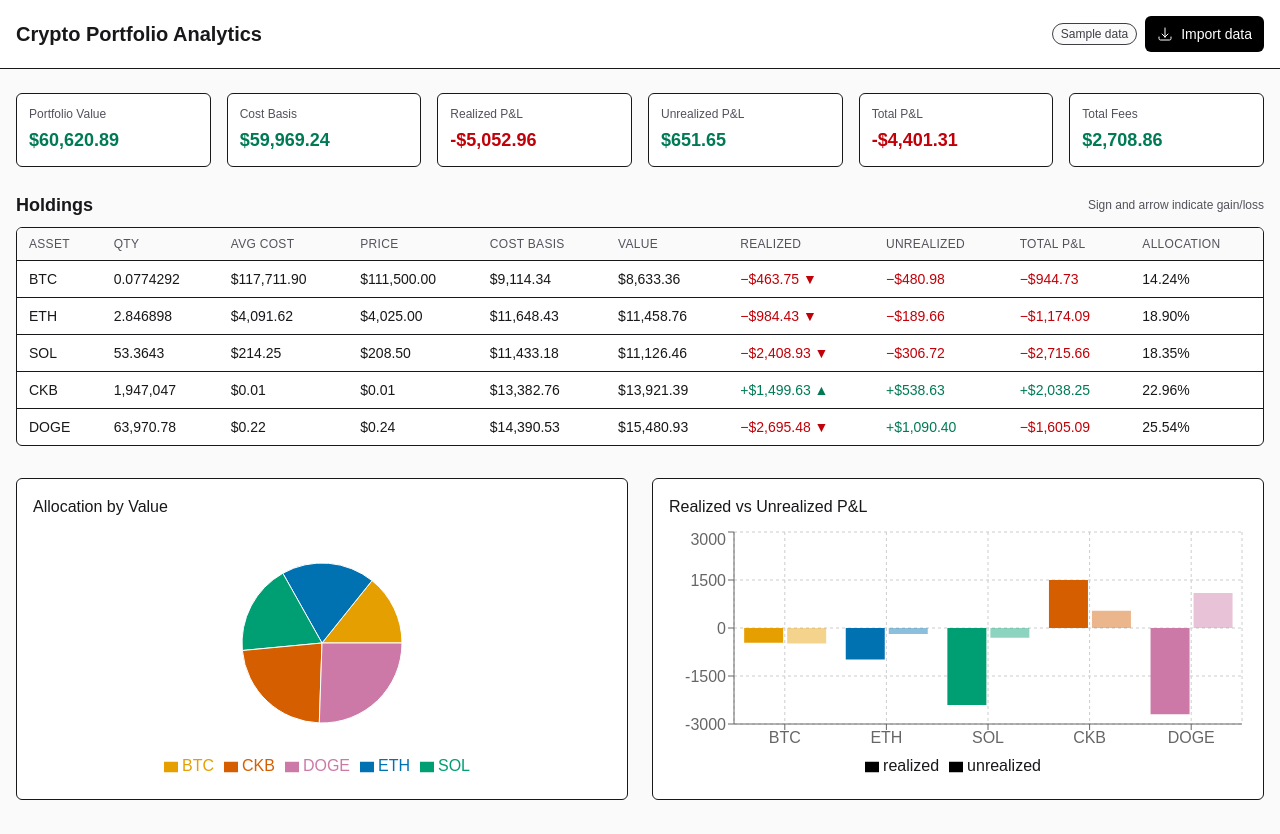
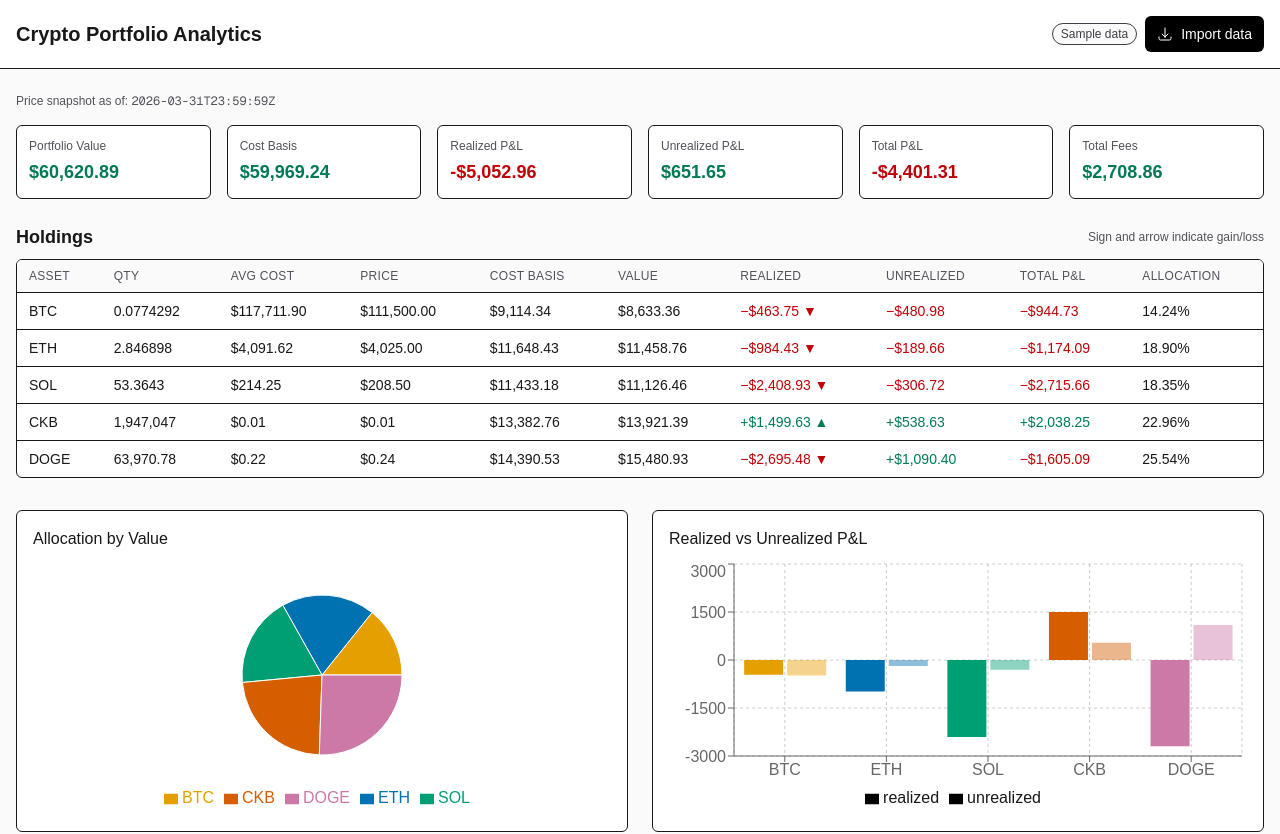
Before and after one commit to trungdoit/crypto-portfolio-analytics, a Next.js app: page / in a window 1280 px wide. Shown: the top 834 px of the page. Built offline with nearby package versions, Linux system fonts and the light colour scheme.

Commit message:
ux: add small price as_of indicator at top of main
Co-authored-by: dttr278 <dttr278@gmail.com>

```diff
--- a/src/app/page.tsx
+++ b/src/app/page.tsx
@@ -240,6 +240,12 @@ export default function Home() {
         </div>
       </header>
       <main className="mx-auto max-w-7xl px-4 py-6">
+        {/* Price as_of lightweight indicator */}
+        <section className="mb-4">
+          <p className="text-xs text-zinc-600">
+            Price snapshot as of: <span className="font-mono">{asOf ?? "Unknown"}</span>
+          </p>
+        </section>
         {/* Modal trigger is in header; indicator badge shown. */}
 
         {/* Loading / error / empty states */}
```
